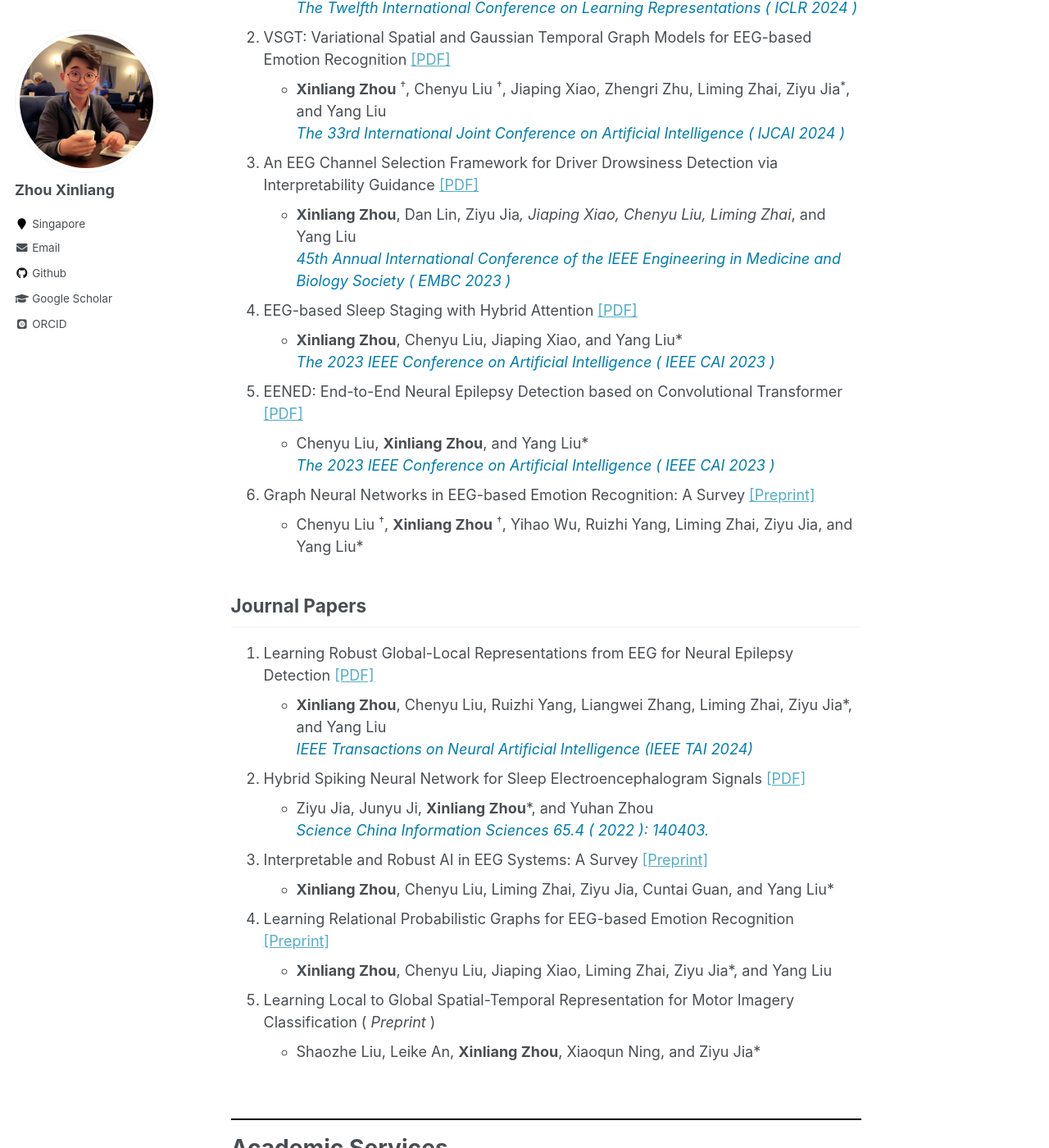
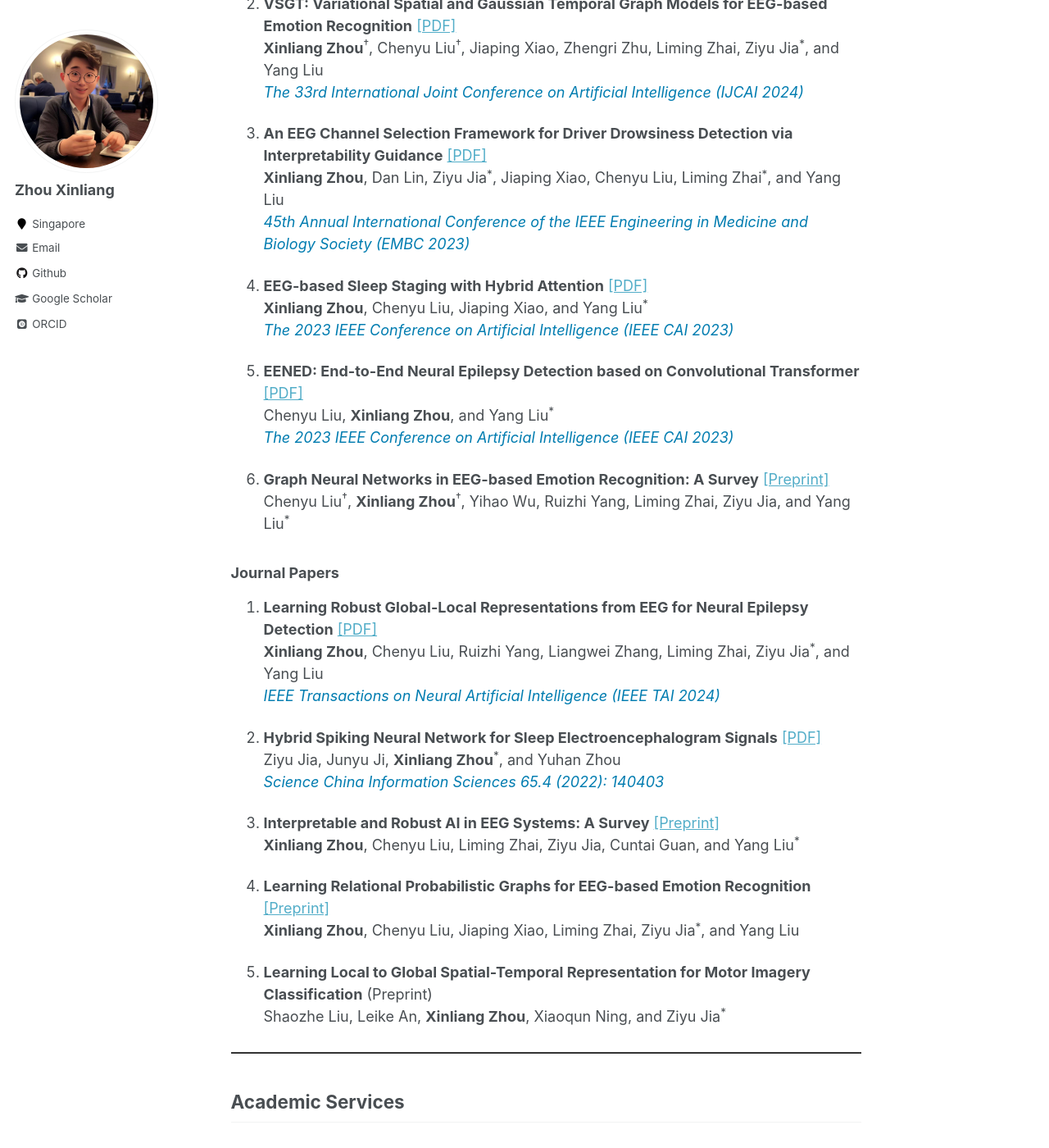
Before and after one commit to xinliangzhou/xinliangzhou.github.io, a Jekyll site: the page built from _pages/about.md, in a window 1280 px wide and 1400 px high, scrolled down 764 px. Shown: the whole window at 82% size. Built offline with Jekyll 4.4.1, drawn with Linux system fonts in a browser that asks for light colours; some web fonts are replaced; some of the changed lines change nothing that is shown; some of the changed text lies outside the part shown.

Commit message:
Update about.md

```diff
--- a/_pages/about.md
+++ b/_pages/about.md
@@ -8,107 +8,77 @@ redirect_from:
   - /about.html
 ---
 
+<div style="text-align: justify;">
 I am a third year (Final year) PhD candidate at Nanyang Technological University (NTU), Singapore, developing innovative time series data mining, machine learning, and deep learning methods. My research focuses on advancing interpretable and robust artificial intelligence algorithms for physiological time series analysis, with particular interest in Electroencephalography (EEG) based Brain Computer Interfaces. Through my PhD work, I aim to create generalizable frameworks for reliable and trustworthy AI systems that can enable real-world healthcare and neural engineering applications.
+</div>
 
- <!-- <a href="https://entuedu-my.sharepoint.com/:b:/g/personal/xinliang001_e_ntu_edu_sg/EXi6g9ocoV5Dvu4gEl7xDNABudsQUTPBSFp8TQy81MAPqA?e=aphIS1" style="color: pink;">Resume Here</a> -->
+<p style="text-align: center; font-style: italic; color: #F08080; margin-top: 20px;">
+I'm open to any related collaboration, so feel free to contact me.
+</p>
 
-  <span style="color: #F08080">*I'm open to any related collaboration, so feel free to contact me.*</span>
+<hr style="border: none; height: 2px; background-color: #333; margin: 30px 0;">
 
-<br>
-<hr style="border: none; height: 2px; color: black; background-color: black;" />
+## Selected Publications
 
+<p style="font-size: 0.9em;"><sup>†</sup> Co-first Authors, <sup>*</sup> Corresponding Authors</p>
 
-Selected Publications
-======
-<sup>†</sup> Co-first Authors, <sup>*</sup> Corresponding Authors
+### Conference Papers
 
-Conference Papers
-------
-1. VBH-GNN: Variational Bayesian Heterogeneous Graph Neural Networks for Cross-subject Emotion Recognition [[PDF]](https://openreview.net/pdf?id=EArTDUmILF)
-   - **Xinliang Zhou** <sup>†</sup>, Chenyu Liu <sup>†</sup>,  Zhengri Zhu, Liming Zhai, Ziyu Jia<sup>*</sup>, and Yang Liu<br>
-  <span style="color:#007CB0">*The Twelfth International Conference on Learning Representations ( ICLR 2024 )*</span>
+1. **VBH-GNN: Variational Bayesian Heterogeneous Graph Neural Networks for Cross-subject Emotion Recognition** [[PDF]](https://openreview.net/pdf?id=EArTDUmILF)<br>
+   **Xinliang Zhou**<sup>†</sup>, Chenyu Liu<sup>†</sup>, Zhengri Zhu, Liming Zhai, Ziyu Jia<sup>*</sup>, and Yang Liu<br>
+   <span style="color:#007CB0; font-style: italic;">The Twelfth International Conference on Learning Representations (ICLR 2024)</span>
 
-2. VSGT: Variational Spatial and Gaussian Temporal Graph Models for EEG-based Emotion Recognition     [[PDF]](https://www.researchgate.net/publication/379731227_VSGT_Variational_Spatial_and_Gaussian_Temporal_Graph_Models_for_EEG-based_Emotion_Recognition#fullTextFileContent)
-   - **Xinliang Zhou** <sup>†</sup>, Chenyu Liu <sup>†</sup>,  Jiaping Xiao, Zhengri Zhu,  Liming Zhai, Ziyu Jia<sup>*</sup>, and Yang Liu<br>
-  <span style="color:#007CB0">*The 33rd International Joint Conference on Artificial Intelligence ( IJCAI 2024 )*</span>
+2. **VSGT: Variational Spatial and Gaussian Temporal Graph Models for EEG-based Emotion Recognition** [[PDF]](https://www.researchgate.net/publication/379731227_VSGT_Variational_Spatial_and_Gaussian_Temporal_Graph_Models_for_EEG-based_Emotion_Recognition#fullTextFileContent)<br>
+   **Xinliang Zhou**<sup>†</sup>, Chenyu Liu<sup>†</sup>, Jiaping Xiao, Zhengri Zhu, Liming Zhai, Ziyu Jia<sup>*</sup>, and Yang Liu<br>
+   <span style="color:#007CB0; font-style: italic;">The 33rd International Joint Conference on Artificial Intelligence (IJCAI 2024)</span>
 
+3. **An EEG Channel Selection Framework for Driver Drowsiness Detection via Interpretability Guidance** [[PDF]](https://ieeexplore.ieee.org/abstract/document/10341126)<br>
+   **Xinliang Zhou**, Dan Lin, Ziyu Jia<sup>*</sup>, Jiaping Xiao, Chenyu Liu, Liming Zhai<sup>*</sup>, and Yang Liu<br>
+   <span style="color:#007CB0; font-style: italic;">45th Annual International Conference of the IEEE Engineering in Medicine and Biology Society (EMBC 2023)</span>
 
+4. **EEG-based Sleep Staging with Hybrid Attention** [[PDF]](https://ieeexplore.ieee.org/abstract/document/10194990)<br>
+   **Xinliang Zhou**, Chenyu Liu, Jiaping Xiao, and Yang Liu<sup>*</sup><br>
+   <span style="color:#007CB0; font-style: italic;">The 2023 IEEE Conference on Artificial Intelligence (IEEE CAI 2023)</span>
 
-2. An EEG Channel Selection Framework for Driver Drowsiness Detection via Interpretability Guidance  [[PDF]](https://ieeexplore.ieee.org/abstract/document/10341126)
-   - **Xinliang Zhou**, Dan Lin, Ziyu Jia*, Jiaping Xiao, Chenyu Liu, Liming Zhai*, and Yang Liu
-   <span style="color:#007CB0">  *45th Annual International Conference of the IEEE Engineering in Medicine and Biology Society ( EMBC 2023 )*</span>
+5. **EENED: End-to-End Neural Epilepsy Detection based on Convolutional Transformer** [[PDF]](https://ieeexplore.ieee.org/abstract/document/10195058)<br>
+   Chenyu Liu, **Xinliang Zhou**, and Yang Liu<sup>*</sup><br>
+   <span style="color:#007CB0; font-style: italic;">The 2023 IEEE Conference on Artificial Intelligence (IEEE CAI 2023)</span>
 
-3. EEG-based Sleep Staging with Hybrid Attention  [[PDF]](https://ieeexplore.ieee.org/abstract/document/10194990)
-   - **Xinliang Zhou**, Chenyu Liu, Jiaping Xiao, and Yang Liu*
-   <span style="color:#007CB0">  *The 2023 IEEE Conference on Artificial Intelligence ( IEEE CAI 2023 )*</span>
+6. **Graph Neural Networks in EEG-based Emotion Recognition: A Survey** [[Preprint]](https://arxiv.org/pdf/2402.01138.pdf)<br>
+   Chenyu Liu<sup>†</sup>, **Xinliang Zhou**<sup>†</sup>, Yihao Wu, Ruizhi Yang, Liming Zhai, Ziyu Jia, and Yang Liu<sup>*</sup>
 
-4. EENED: End-to-End Neural Epilepsy Detection based on Convolutional Transformer  [[PDF]](https://ieeexplore.ieee.org/abstract/document/10195058)
-   - Chenyu Liu, **Xinliang Zhou**, and Yang Liu*
-   <span style="color:#007CB0">   *The 2023 IEEE Conference on Artificial Intelligence ( IEEE CAI 2023 )*</span>
+### Journal Papers
 
-5. Graph Neural Networks in EEG-based Emotion Recognition: A Survey  [[Preprint]](https://arxiv.org/pdf/2402.01138.pdf)
-    - Chenyu Liu <sup>†</sup>, **Xinliang Zhou** <sup>†</sup>, Yihao Wu, Ruizhi Yang, Liming Zhai, Ziyu Jia, and Yang Liu*
-    <!-- *Under Review and Submitted to the 33rd International Joint Conference on Artificial Intelligence ( IJCAI 2024 )* -->
+1. **Learning Robust Global-Local Representations from EEG for Neural Epilepsy Detection** [[PDF]](https://ieeexplore.ieee.org/abstract/document/10541111)<br>
+   **Xinliang Zhou**, Chenyu Liu, Ruizhi Yang, Liangwei Zhang, Liming Zhai, Ziyu Jia<sup>*</sup>, and Yang Liu<br>
+   <span style="color:#007CB0; font-style: italic;">IEEE Transactions on Neural Artificial Intelligence (IEEE TAI 2024)</span>
 
+2. **Hybrid Spiking Neural Network for Sleep Electroencephalogram Signals** [[PDF]](https://link.springer.com/article/10.1007/s11432-021-3380-1)<br>
+   Ziyu Jia, Junyu Ji, **Xinliang Zhou**<sup>*</sup>, and Yuhan Zhou<br>
+   <span style="color:#007CB0; font-style: italic;">Science China Information Sciences 65.4 (2022): 140403</span>
 
-    <!-- *Under Review and Submitted to a Top Tier Double Blind Conference* -->
+3. **Interpretable and Robust AI in EEG Systems: A Survey** [[Preprint]](https://arxiv.org/pdf/2304.10755.pdf)<br>
+   **Xinliang Zhou**, Chenyu Liu, Liming Zhai, Ziyu Jia, Cuntai Guan, and Yang Liu<sup>*</sup>
 
+4. **Learning Relational Probabilistic Graphs for EEG-based Emotion Recognition** [[Preprint]](https://www.researchgate.net/publication/379325479_Learning_Relational_Probabilistic_Graphs_for_EEG-based_Emotion_Recognition)<br>
+   **Xinliang Zhou**, Chenyu Liu, Jiaping Xiao, Liming Zhai, Ziyu Jia<sup>*</sup>, and Yang Liu
 
-Journal Papers
-------
+5. **Learning Local to Global Spatial-Temporal Representation for Motor Imagery Classification** (Preprint)<br>
+   Shaozhe Liu, Leike An, **Xinliang Zhou**, Xiaoqun Ning, and Ziyu Jia<sup>*</sup>
 
-1. Learning Robust Global-Local Representations from EEG for Neural Epilepsy Detection  [[PDF]](https://ieeexplore.ieee.org/abstract/document/10541111)
-   - **Xinliang Zhou**, Chenyu Liu, Ruizhi Yang, Liangwei Zhang, Liming Zhai, Ziyu Jia*, and Yang Liu
-   <span style="color:#007CB0">*IEEE Transactions on Neural Artificial Intelligence (IEEE TAI 2024)*</span>
+<hr style="border: none; height: 2px; background-color: #333; margin: 30px 0;">
 
-2. Hybrid Spiking Neural Network for Sleep Electroencephalogram Signals  [[PDF]](https://link.springer.com/article/10.1007/s11432-021-3380-1)
-   - Ziyu Jia, Junyu Ji, __Xinliang Zhou__*, and Yuhan Zhou
-  <span style="color:#007CB0">    *Science China Information Sciences 65.4 ( 2022 ): 140403.*</span>
+## Academic Services
 
-3. Interpretable and Robust AI in EEG Systems: A Survey  [[Preprint]](https://arxiv.org/pdf/2304.10755.pdf)
-   - **Xinliang Zhou**, Chenyu Liu, Liming Zhai, Ziyu Jia, Cuntai Guan, and Yang Liu*
-   <!-- *Under Review and Submitted to IEEE Transactions on Neural Networks and Learning Systems (IEEE TNNLS)* -->
-
-
-
-
-4. Learning Relational Probabilistic Graphs for EEG-based Emotion Recognition  [[Preprint]](https://www.researchgate.net/publication/379325479_Learning_Relational_Probabilistic_Graphs_for_EEG-based_Emotion_Recognition)
-   - **Xinliang Zhou**, Chenyu Liu, Jiaping Xiao, Liming Zhai, Ziyu Jia*, and Yang Liu
-   <!-- *Under Review and Submitted to IEEE Transactions on Affective Computing (IEEE TAFFC)* -->
-
-5. Learning Local to Global Spatial-Temporal Representation for Motor Imagery Classification ( *Preprint* )
-   - Shaozhe Liu, Leike An, **Xinliang Zhou**, Xiaoqun Ning, and Ziyu Jia*
-   <!-- *Under Review and Submitted to IEEE Transactions on Neural Cybernetics (IEEE TCYB)* -->
-
-<br>
-<hr style="border: none; height: 2px; color: black; background-color: black;" />
-
-
-Academic Services
-======
-
-
-
-Reviewer for Academic Journals
-------
-- IEEE Journal of Biomedical of Health Informatics ( *IEEE JBHI* )
-- IEEE Transactions on Neural Systems and Rehabilitation Engineering ( *IEEE TNSRE* )
-- IEEE Transactions on Computational Social Systems ( *IEEE TCSS* )
+### Reviewer for Academic Journals
+- IEEE Journal of Biomedical of Health Informatics (*IEEE JBHI*)
+- IEEE Transactions on Neural Systems and Rehabilitation Engineering (*IEEE TNSRE*)
+- IEEE Transactions on Computational Social Systems (*IEEE TCSS*)
 - Bentham Science Current Bioinformatics
 
-Reviewer for Academic Conferences
-------
-- ACM International Conference on Multimedia ( *ACM MM* )
-- Annual Conference on Neural Information Processing Systems ( *NeurIPS* )
+### Reviewer for Academic Conferences
+- ACM International Conference on Multimedia (*ACM MM*)
+- Annual Conference on Neural Information Processing Systems (*NeurIPS*)
 - International Conference on Learning Representations (*ICLR*)
-- IEEE International Conference on Data Mining ( *ICDM* )
-- IEEE International Conference on Systems, Man, and Cybernetics  ( *SMC* )
-
-<!-- <br>
-<hr style="border: none; height: 2px; color: black; background-color: black;" />  -->
-
-<!-- <div align="center">
-    <a href="https://clustrmaps.com/site/1bz3o" title="Visit tracker">
-        <img src="//www.clustrmaps.com/map_v2.png?d=WMclILmAJs6uksFF3wTqj8_xieON6ezF5Ald0rXgJjQ&cl=ffffff" />
-    </a>
-</div> -->
+- IEEE International Conference on Data Mining (*ICDM*)
+- IEEE International Conference on Systems, Man, and Cybernetics (*SMC*)
```
